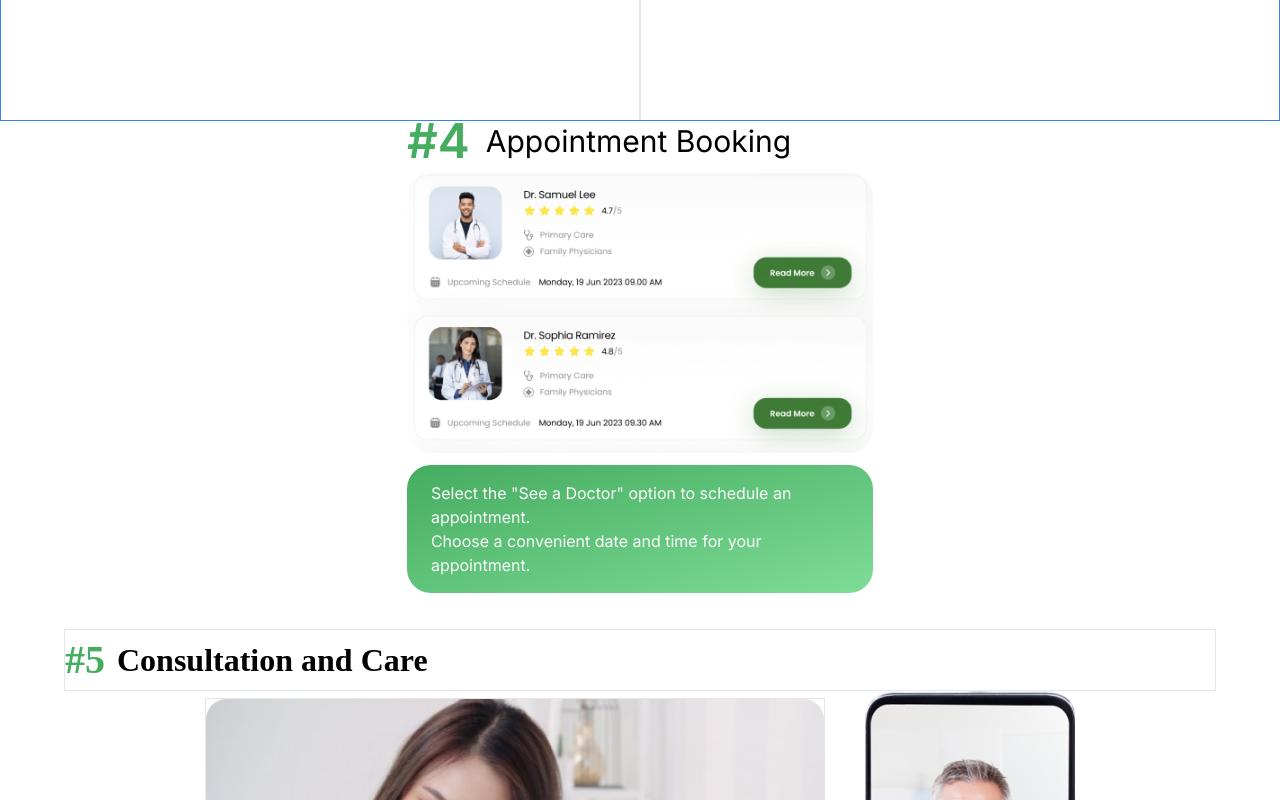
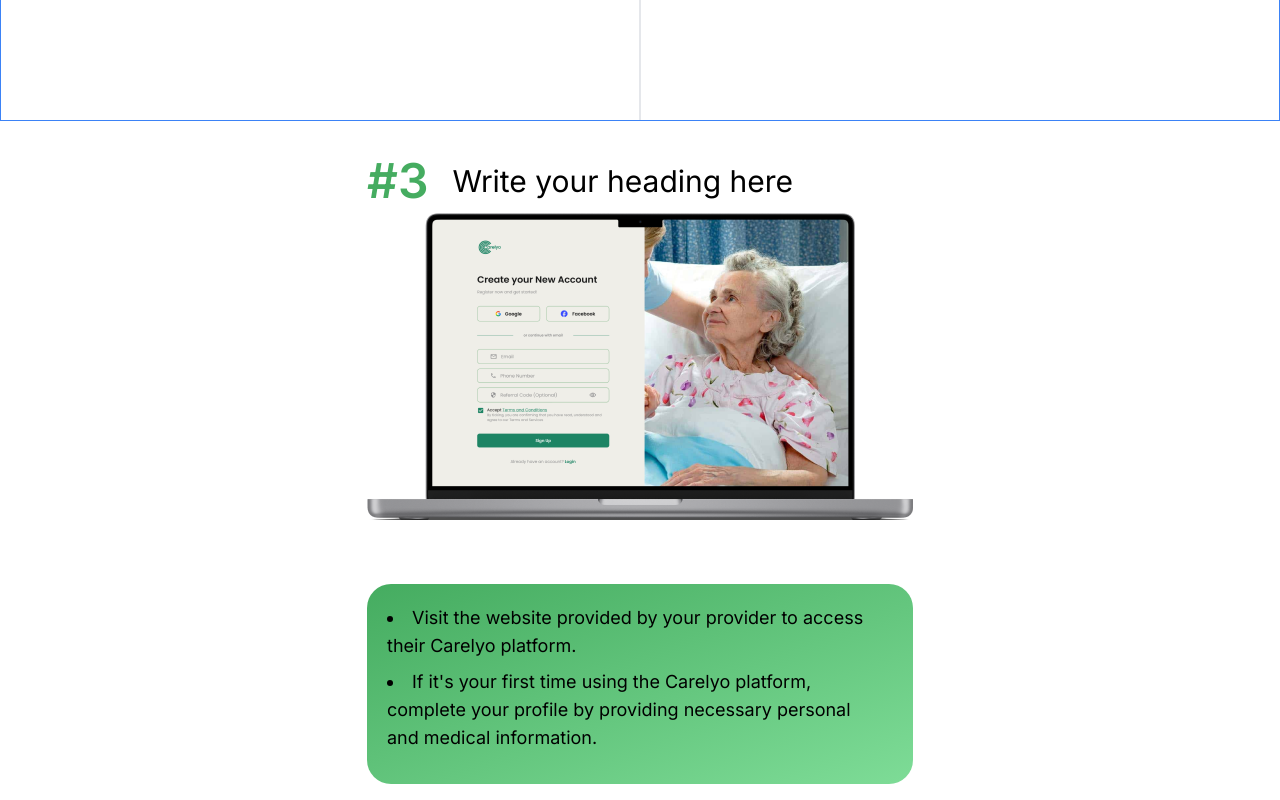
Before and after one commit to meeruu8282/next-mongodb-clerk, a Next.js app: page /providers/howItWorks in a window 1280 px wide. Shown: the part 3820-4620 px from the top of the page. Built offline with nearby package versions, Linux system fonts and the light colour scheme.

Commit message:
made a componet, give it some style, add props and call on the props in page file

```diff
--- a/src/app/(pages)/providers/howItWorks/HowItWorksPartTwo.tsx
+++ b/src/app/(pages)/providers/howItWorks/HowItWorksPartTwo.tsx
@@ -24,7 +24,7 @@ const HowItWorksPartTwo: React.FC<HowItsWorkPartTwoTemplateProps> = ({
 
         <div className="flex flex-col w-full max-w-[597px] mx-auto justify-center h-full  max-h-[575.94px] items-center text-[Poppins]">
 
-            <div className="flex w-[100%] flex-row justify-start items-center font-normal gap-4 ">
+            <div className="flex w-[100%] flex-row justify-start items-center font-normal gap-6 ">
                 <div className="flex justify-center items-center">
                     <h2 className="flex justify-center items-center text-[Poppins] text-4xl font-semibold text-[#45AC60] leading-10"> {hashtagNumber} </h2>
                 </div>
--- a/src/app/(pages)/providers/howItWorks/HowItWorksPatien.tsx
+++ /dev/null
@@ -1,46 +0,0 @@
-import Image from "next/image";
-
-const HowItWorksPatient: React.FC = ({}) => {
-  return (
-    <div className=" fle justify-center   ">
-      <div className="flex justify-center">
-        <div className=" flex  items-center justify-between w-[185px] h-[66px]     ">
-          <div className="patientImage">
-            <Image
-              layout="fixed"
-              width={66}
-              height={66}
-              src="/E11539.svg"
-              alt=""
-
-            />
-          </div>
-          <div className="w-[94px] h-[30px] items-center">
-            <div className="font-[Poppins] font-normal">Patient</div>
-          </div>
-        </div>
-      </div>
-      <div className="mt-[400px]">
-        <Image
-          layout="fixed"
-          width={546}
-          height={307}
-          src="/NewMacbookProMockupFrontView.png"
-          alt=""
-
-        />
-      </div>
-      <div className="w-[552.12] h-[214px] flex items-center justify-center ">
-        <div className="w-[490.12px] h-[160px] flex justify-center items-center font-[Popping] font-normal border rounded-[25px] mt-[180px] bg-gradient-to-br from-[#45AC60] to-[#7EDC97]">
-          <h1 className="w-[490.12px] h-[160px] flex justify-center items-center text-[20px] ml-2 leading-[]">
-            Visit the website provided by your provider to access their Carelyo
-            platform. If it's your first time using the Carelyo platform,
-            complete your profile by providing necessary personal and medical
-            information.
-          </h1>
-        </div>
-      </div>
-    </div>
-  );
-};
-export default HowItWorksPatient;
--- /dev/null
+++ b/src/app/(pages)/providers/howItWorks/HowItWorksThree.tsx
@@ -0,0 +1,58 @@
+import Image from "next/image";
+
+
+
+interface HowItsWorkPartThreeTemplateProps {
+  imageSrc: string;
+  hashtagNumber: string;
+  header: string;
+  text1: string;
+  text2: string;
+
+}
+
+
+
+
+
+const HowItWorksThree: React.FC<HowItsWorkPartThreeTemplateProps> = ({
+  imageSrc,
+  hashtagNumber,
+  header,
+  text1,
+  text2
+
+}) => {
+  return (
+    <div className="flex flex-col w-full max-w-[546px] mx-auto justify-center h-full max-h-[781px] items-center text-[Poppins] mb-5  mt-10">
+
+    <div className="flex w-full flex-row justify-start items-center font-normal pb-3 gap-6">
+      <div className="flex justify-center items-center">
+        <h2 className="text-[Poppins] text-5xl font-semibold text-[#45AC60] leading-10">{hashtagNumber}</h2>
+      </div>
+      <div className="flex justify-center items-center text-center">
+        <h2 className="text-[Poppins] text-3xl font-normal text-[#000000] leading-10" >{header}</h2>
+      </div>
+    </div>
+
+    <div className="flex w-full flex-row justify-center items-center font-normal mb-16">
+      <Image
+        layout="fixed"
+        width={546}
+        height={307}
+        src={imageSrc}
+        alt=""
+      />
+    </div>
+
+    <div className="flex w-full flex-col justify-center items-center font-normal bg-gradient-to-br from-[#45AC60] to-[#7EDC97] rounded-3xl text-[Poppins]">
+      <div className="flex flex-col justify-center items-start w-full pt-5 pl-5 p-8 gap-2">
+        <li className="text-[#000000] font-normal text-[Poppins] text-lg">{text1}</li>
+        <li className="text-[#000000] font-normal text-[Poppins] text-lg">{text2}</li>
+      </div>
+    </div>
+
+  </div>
+  );
+};
+export default HowItWorksThree;
--- a/src/app/(pages)/providers/howItWorks/page.tsx
+++ b/src/app/(pages)/providers/howItWorks/page.tsx
@@ -3,6 +3,7 @@ import SuperCharge from "../Components/superCharge";
 import HowItWorksPartFive from "./howItWorksPartFive";
 import HowItWorksPartOne from "./HowItWorksPartOne";
 import HowItWorksPartTwo from "./HowItWorksPartTwo";
+import HowItWorksThree from "./HowItWorksThree";
 
 import HowItWorksBenefits from "./HowItWorksBenefits";
 import "./howitwork.css";
@@ -140,6 +141,18 @@ export default function Howitwork() {
       </div>
 
 
+       <div className="w-full flex justify-center items-center">
+       <HowItWorksThree
+      imageSrc={"/NewMacbookProMockupFrontView.png"}
+      hashtagNumber={"#3"}
+      header={"Write your heading here"}
+      text1={"Visit the website provided by your provider to access their Carelyo platform."}
+      text2={"If it's your first time using the Carelyo platform, complete your profile by providing necessary personal and medical information."}/>
+
+       </div>
+
+
+
 
 
 
```
